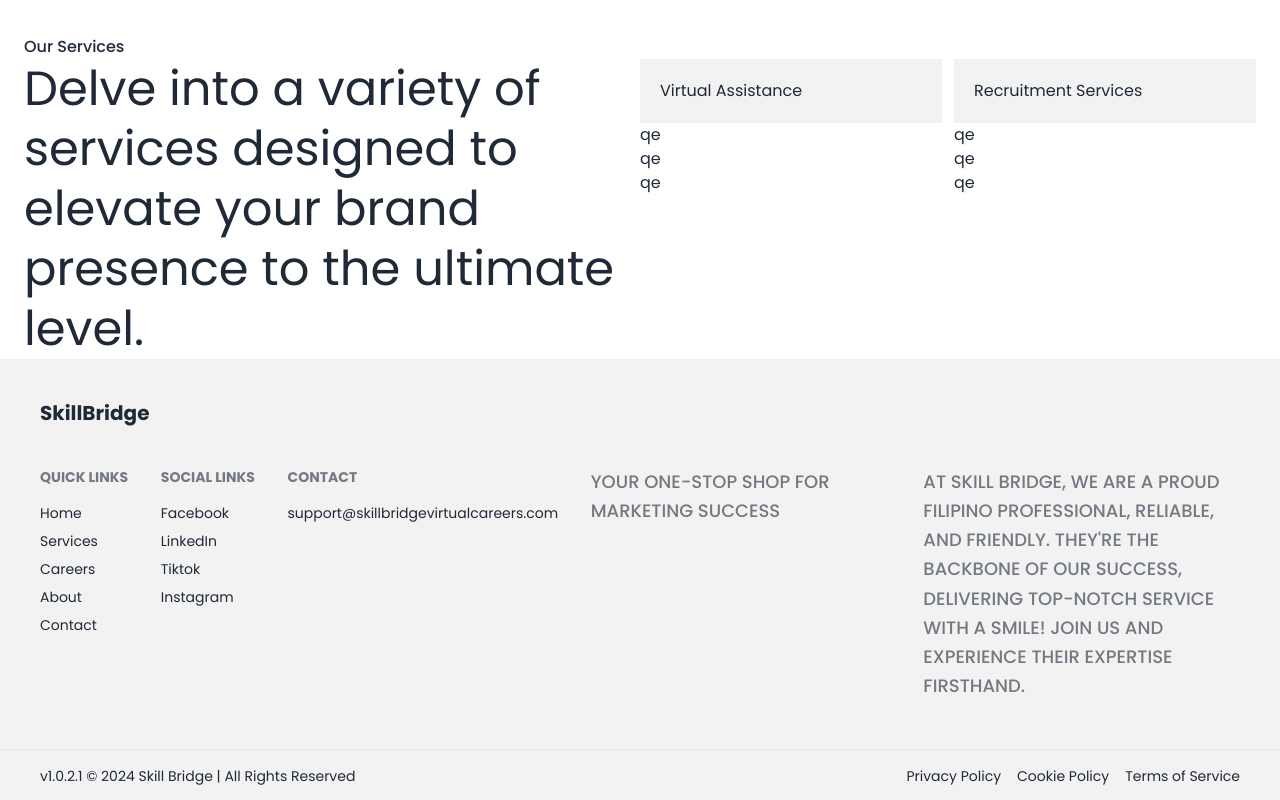
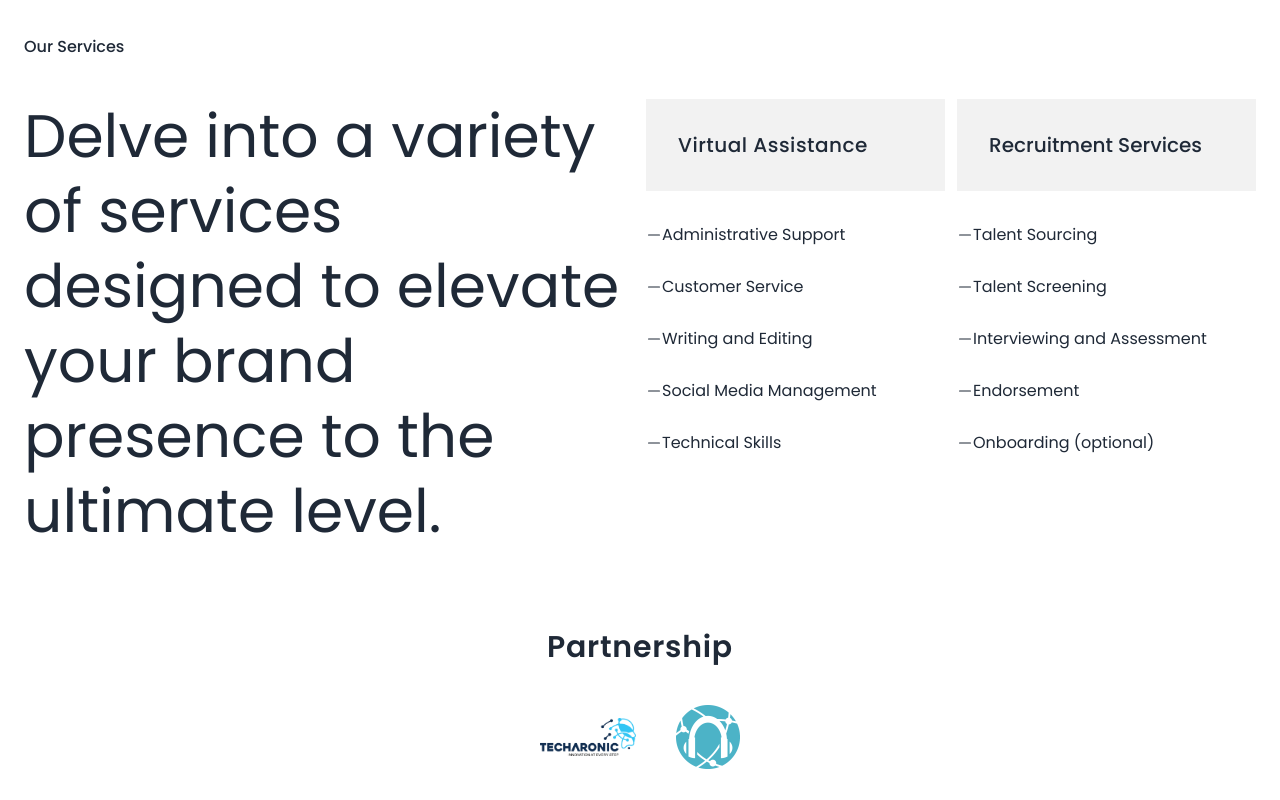
Before and after one commit to estoericull3nea/skillbridge, a React (Vite) app in the folder frontend/: page / in a window 1280 px wide. Shown: the part 2000-2800 px from the top of the page. Built offline with nearby package versions, Linux system fonts and the light colour scheme.

Commit message:
landing page

```diff
--- a/frontend/src/components/Footer.jsx
+++ b/frontend/src/components/Footer.jsx
@@ -30,12 +30,12 @@ const Footer = () => {
               </a>
             </nav>
             <nav>
-              <h6 className='footer-title max-w-[300px] font-medium leading-relaxed text-lg'>
+              <h6 className='footer-title max-w-[300px] font-normal leading-loose text-lg capitalize'>
                 Your one-stop shop for marketing success
               </h6>
             </nav>
             <nav>
-              <h6 className='footer-title max-w-[300px] font-medium leading-relaxed text-lg'>
+              <h6 className='footer-title max-w-[300px] font-normal leading-loose text-lg capitalize'>
                 At Skill Bridge, we are a proud Filipino professional, reliable,
                 and friendly. They're the backbone of our success, delivering
                 top-notch service with a smile! Join us and experience their
--- a/frontend/src/components/LandingPage/Partnership.jsx
+++ b/frontend/src/components/LandingPage/Partnership.jsx
@@ -0,0 +1,22 @@
+import React from 'react'
+
+import Techaronic from '../../assets/images/techaronic.png'
+import Zimrii from '../../assets/images/zimrii.png'
+
+const Partnership = () => {
+  return (
+    <>
+      <div className='my-20'>
+        <h1 className=' text-center text-3xl mb-10 font-semibold tracking-wide  '>
+          Partnership
+        </h1>
+        <div className='flex items-center justify-center gap-x-10'>
+          <img src={Techaronic} alt='' className='w-24' />
+          <img src={Zimrii} alt='' className='w-16' />
+        </div>
+      </div>
+    </>
+  )
+}
+
+export default Partnership
--- a/frontend/src/components/LandingPage/Services.jsx
+++ b/frontend/src/components/LandingPage/Services.jsx
@@ -1,47 +1,81 @@
 import React from 'react'
 
-// "Delve into a variety of services designed to elevate your brand presence to the ultimate level."
-
-// "Discover a comprehensive suite of web development solutions designed to elevate your online presence."
+import { BsDashLg } from 'react-icons/bs'
 
 const Services = () => {
   return (
     <div>
       <h1 className='font-medium'>Our Services</h1>
 
-      <div className='grid grid-cols-1 lg:grid-cols-2'>
-        <div className='left'>
-          <h1 className='text-5xl leading-tight'>
+      <div className='grid grid-cols-1 lg:grid-cols-2 gap-x-3  my-10'>
+        <div className='left  flex items-center max-w-[650px]'>
+          <h1 className='text-6xl leading-tight '>
             Delve into a variety of services designed to elevate your brand
             presence to the ultimate level.
           </h1>
         </div>
         <div className='right grid grid-cols-2 gap-x-3'>
           <div>
-            <h2 className='bg-base-200 p-5 '>Virtual Assistance</h2>
-            <ul>
+            <h2 className='bg-base-200 p-8 font-medium text-xl tracking-wide'>
+              Virtual Assistance
+            </h2>
+            <ul className='space-y-7 mt-8'>
               <li>
-                <a href=''>qe</a>
+                <a href='' className='flex items-center'>
+                  <BsDashLg /> <span>Administrative Support</span>
+                </a>
               </li>
               <li>
-                <a href=''>qe</a>
+                <a href='' className='flex items-center'>
+                  <BsDashLg /> <span>Customer Service</span>
+                </a>
               </li>
               <li>
-                <a href=''>qe</a>
+                <a href='' className='flex items-center'>
+                  <BsDashLg /> <span>Writing and Editing</span>
+                </a>
+              </li>
+              <li>
+                <a href='' className='flex items-center'>
+                  <BsDashLg /> <span>Social Media Management</span>
+                </a>
+              </li>
+              <li>
+                <a href='' className='flex items-center'>
+                  <BsDashLg /> <span>Technical Skills</span>
+                </a>
               </li>
             </ul>
           </div>
           <div>
-            <h2 className='bg-base-200 p-5'>Recruitment Services</h2>
-            <ul>
+            <h2 className='bg-base-200 p-8 font-medium text-xl tracking-normal'>
+              Recruitment Services
+            </h2>
+            <ul className='space-y-7 mt-8'>
               <li>
-                <a href=''>qe</a>
+                <a href='' className='flex items-center'>
+                  <BsDashLg /> <span>Talent Sourcing </span>
+                </a>
               </li>
               <li>
-                <a href=''>qe</a>
+                <a href='' className='flex items-center'>
+                  <BsDashLg /> <span>Talent Screening </span>
+                </a>
               </li>
               <li>
-                <a href=''>qe</a>
+                <a href='' className='flex items-center'>
+                  <BsDashLg /> <span>Interviewing and Assessment </span>
+                </a>
+              </li>
+              <li>
+                <a href='' className='flex items-center'>
+                  <BsDashLg /> <span>Endorsement </span>
+                </a>
+              </li>
+              <li>
+                <a href='' className='flex items-center'>
+                  <BsDashLg /> <span>Onboarding (optional) </span>
+                </a>
               </li>
             </ul>
           </div>
--- a/frontend/src/pages/userPages/Home.jsx
+++ b/frontend/src/pages/userPages/Home.jsx
@@ -3,6 +3,7 @@ import Hero from '../../components/Hero'
 import WhyChooseSkillBridge from '../../components/LandingPage/WhyChooseSkillBridge'
 import BridgingTalent from '../../components/LandingPage/BridgingTalent'
 import Services from '../../components/LandingPage/Services'
+import Partnership from '../../components/LandingPage/Partnership'
 
 const Home = () => {
   return (
@@ -11,6 +12,7 @@ const Home = () => {
       <WhyChooseSkillBridge />
       <BridgingTalent />
       <Services />
+      <Partnership />
     </div>
   )
 }
```
Also changed, not shown: frontend/src/assets/images/techaronic.png (added), frontend/src/assets/images/zimrii.png (added).
